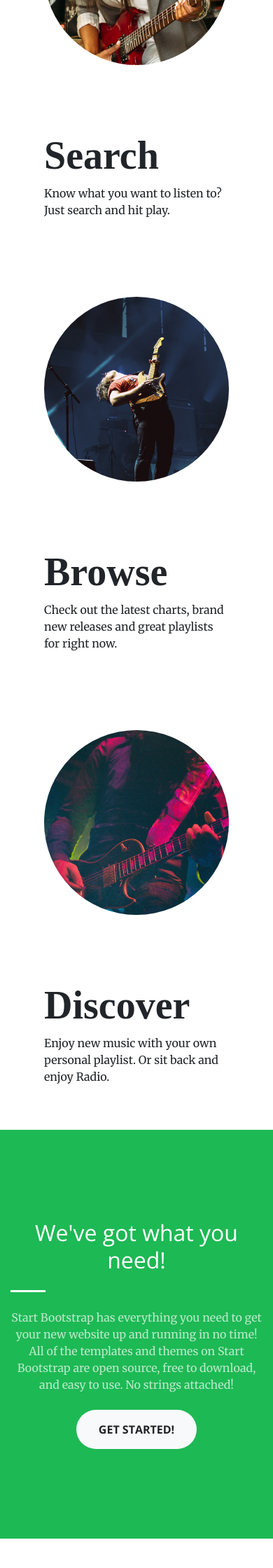
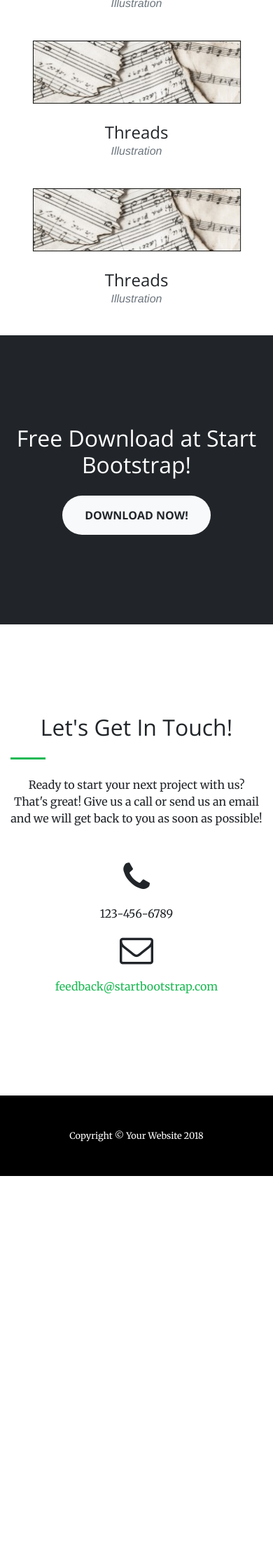
Before and after one commit to ducquang07/ProjectWeb, a PHP site: page / in a window 390 px wide. Shown: the part 865-3105 px from the top of the page at 70% size. After the commit the page ends 2545 px from the top, so only its background shows below. Run offline with PHP 8.4, Linux system fonts and the light colour scheme; some web fonts are replaced.

Commit message:
Cập nhật thể loại

```diff
--- a/css/creative.css
+++ b/css/creative.css
@@ -421,3 +421,85 @@ header.masthead p {
 .bg-black {
   background-color: #000 !important;
 }
+
+/* Gallery Section
+==============================*/
+#idtheloai{
+  padding: 0px 0px;
+  background-color: white; /* màu trắng để che video phái trên bị tràn :v */
+  /* margin: 10px; */
+}
+
+#idtheloai h4{
+  margin-top: 5px;
+}
+
+#idtheloai .theloai-item {
+  right: 0;
+  margin: 0 0 15px;
+}
+#idtheloai .theloai-item .theloai-link {
+  position: relative;
+  display: block;
+  max-width: 300px;
+  margin: 0 auto;
+  cursor: pointer;
+}
+
+#idtheloai .theloai-item .theloai-link .theloai-hover {
+  position: absolute;
+  width: 100%;
+  height: 100%;
+  -webkit-transition: all ease 0.5s;
+  -moz-transition: all ease 0.5s;
+  transition: all ease 0.5s;
+  opacity: 0;
+  background: rgba(254, 209, 54, 0.9);
+}
+
+#idtheloai .theloai-item .theloai-link .theloai-hover:hover {
+  opacity: 1;
+}
+
+#idtheloai .theloai-item .theloai-link .theloai-hover .theloai-hover-content {
+  font-size: 20px;
+  position: absolute;
+  top: 50%;
+  width: 100%;
+  height: 20px;
+  margin-top: -12px;
+  text-align: center;
+  color: white;
+}
+
+#idtheloai .theloai-item .theloai-link .theloai-hover .theloai-hover-content i {
+  margin-top: -12px;
+}
+
+#idtheloai .theloai-item .theloai-link .theloai-hover .theloai-hover-content h3,
+#idtheloai .theloai-item .theloai-link .theloai-hover .theloai-hover-content h4 {
+  margin: 0;
+}
+
+#idtheloai .theloai-item .theloai-caption {
+  max-width: 300px;
+  margin: 0 auto;
+  padding: 25px;
+  text-align: center;
+  background-color: #fff;
+}
+
+#idtheloai .theloai-item .theloai-caption h4 {
+  margin: 0;
+  text-transform: none;
+}
+
+#idtheloai .theloai-item .theloai-caption p {
+  font-size: 16px;
+  font-style: italic;
+  margin: 0;
+  font-family: 'Droid Serif', 'Helvetica Neue', Helvetica, Arial, sans-serif;
+}
+#idtheloai * {
+  z-index: 2;
+}
--- a/index.html
+++ b/index.html
@@ -70,8 +70,8 @@
   </nav>
 
   <header class="masthead text-center text-white d-flex" id="home">
-    <div class="background-wrap">
-      <video id="video-bg-elem" preload="auto" autoplay="true" loop="loop" muted="muted">
+      <div class="background-wrap">
+        <video id="video-bg-elem" preload="auto" autoplay="true" loop="loop" muted="muted">
         <source src="video/Coldplay - Paradise (Official Video).mp4" type="video/mp4">
           Video not supported
         </video>
@@ -86,13 +86,13 @@
           </div>
           <div class="col-lg-8 mx-auto">
             <br><br><br>
-            <a class="btn btn-primary btn-xl js-scroll-trigger btn-header" href="#about">START NOW</a>
+            <a class="btn btn-primary btn-xl js-scroll-trigger btn-header" href="#idtheloai">START NOW</a>
           </div>
         </div>
       </div>
     </header>
 
-    <section id="about-1">
+    <!-- <section id="about-1">
     <div class="container">
       <div class="row align-items-center">
         <div class="col-lg-6 order-lg-2">
@@ -109,8 +109,8 @@
       </div>
     </div>
   </section>
-
-  <section id="about-2">
+ -->
+<!--   <section id="about-2">
     <div class="container">
       <div class="row align-items-center">
         <div class="col-lg-6">
@@ -126,9 +126,9 @@
         </div>
       </div>
     </div>
-  </section>
+  </section> -->
 
-   <section id="about-3">
+<!--    <section id="about-3">
     <div class="container">
       <div class="row align-items-center">
         <div class="col-lg-6 order-lg-2">
@@ -144,9 +144,9 @@
         </div>
       </div>
     </div>
-  </section>
+  </section> -->
 
-    <section class="bg-primary" id="about">
+<!--     <section class="bg-primary" id="about">
       <div class="container">
         <div class="row">
           <div class="col-lg-8 mx-auto text-center">
@@ -297,7 +297,70 @@
           </div>
         </div>
       </div>
+    </section> -->
+
+  <!-- Bắt đàu thể loại
+    ==========================================-->
+    <section id="idtheloai">
+      <div class="container" >
+        <div class="row align-items-center">
+          <div class="col-sm-12">
+            <h4>Thể Loại:</h4>
+            <br>
+          </div>
+        </div>
+      </div>
+
+      <div class="row">
+        <div class="col-md-4 col-sm-6 theloai-item">
+          <a class="theloai-link" data-toggle="modal" href="#portfolioModal1">
+            <div class="theloai-hover">
+              <div class="theloai-hover-content">
+                <i class="fa fa-play fa-3x"></i>
+              </div>
+            </div>
+            <img class="img-fluid" src="img/the-loai-1.jpg" alt="">
+          </a>
+          <div class="theloai-caption">
+            <h4>Threads</h4>
+            <p class="text-muted">Illustration</p>
+          </div>
+        </div>
+
+        <div class="col-md-4 col-sm-6 theloai-item">
+          <a class="theloai-link" data-toggle="modal" href="#portfolioModal1">
+            <div class="theloai-hover">
+              <div class="theloai-hover-content">
+                <i class="fa fa-play fa-3x"></i>
+              </div>
+            </div>
+            <img class="img-fluid" src="img/the-loai-1.jpg" alt="">
+          </a>
+          <div class="theloai-caption">
+            <h4>Threads</h4>
+            <p class="text-muted">Illustration</p>
+          </div>
+        </div>
+
+        <div class="col-md-4 col-sm-6 theloai-item">
+          <a class="theloai-link" data-toggle="modal" href="#portfolioModal1">
+            <div class="theloai-hover">
+              <div class="theloai-hover-content">
+                <i class="fa fa-play fa-3x"></i>
+              </div>
+            </div>
+            <img class="img-fluid" src="img/the-loai-1.jpg" alt="">
+          </a>
+          <div class="theloai-caption">
+            <h4>Threads</h4>
+            <p class="text-muted">Illustration</p>
+          </div>
+        </div>
+      </div>
+
     </section>
+
+    <!-- Kết thúc thể loại -->
 
     <section class="bg-dark text-white">
       <div class="container text-center">
```
Also changed, not shown: img/the-loai-1.jpg (added).
